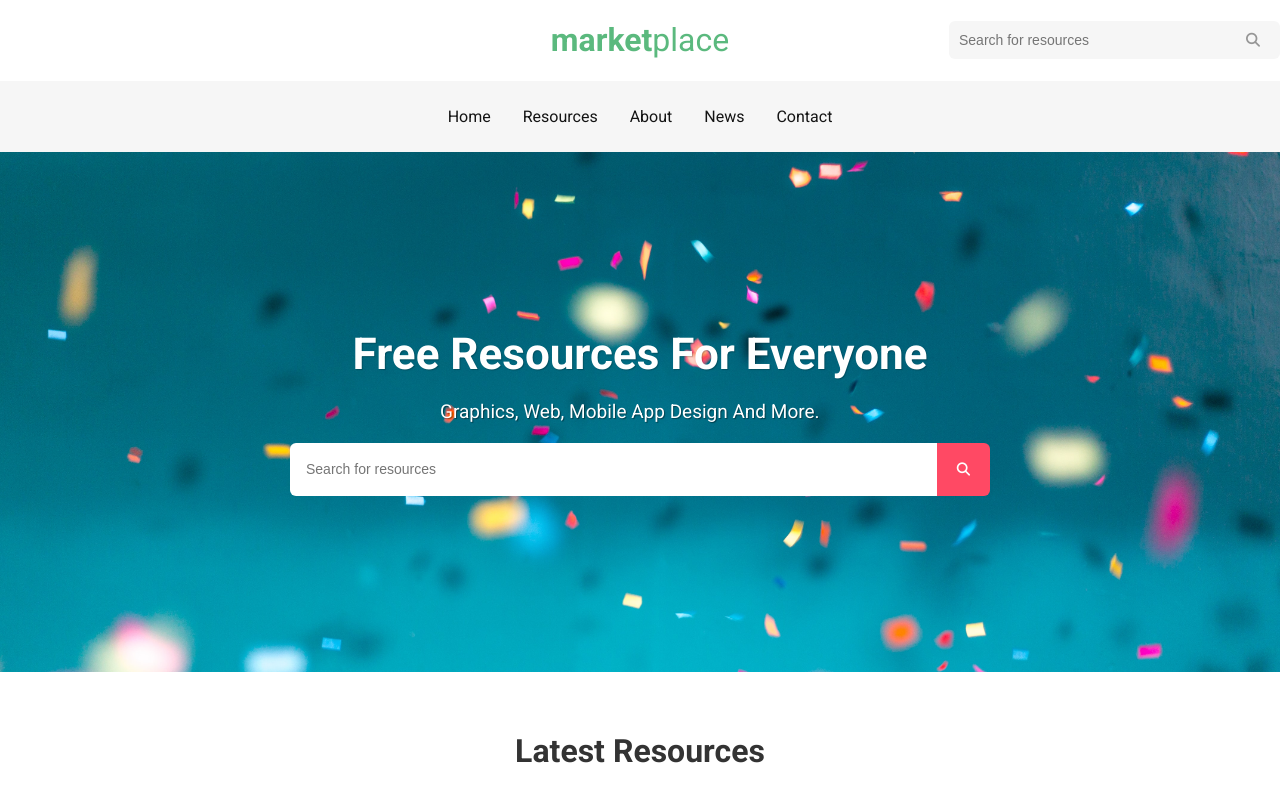
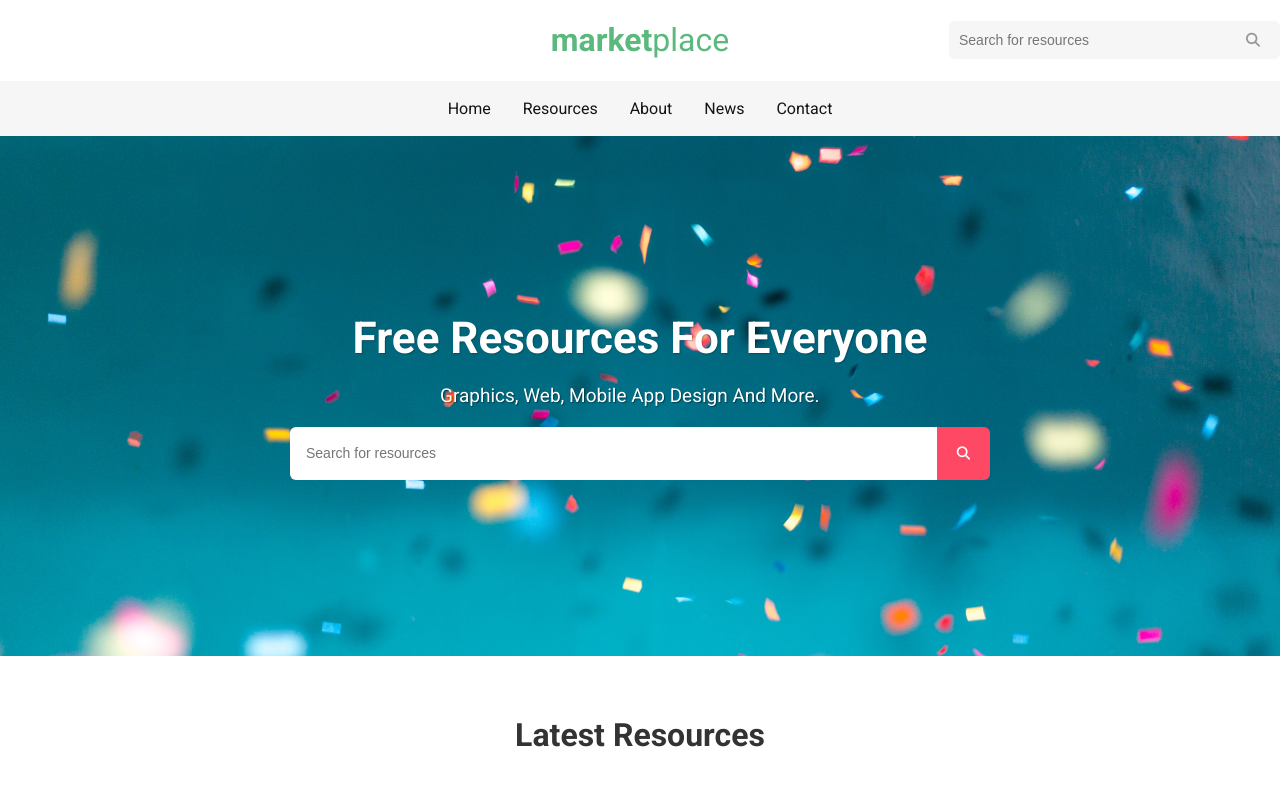
Before and after one commit to amjadsh97/marketplace, a plain HTML site: page index.html in a window 1280 px wide. Shown: the top 791 px of the page. Drawn offline with Linux system fonts and the light colour scheme.

Commit message:
edit nav-bar

```diff
--- a/styles/nav-bar.css
+++ b/styles/nav-bar.css
@@ -77,8 +77,8 @@ body {
     background-color: #f6f6f6;
     margin-top: 0;
     margin-bottom: 0;
-    padding-top: 16px;
-    padding-bottom: 16px;
+    padding-top: 8px;
+    padding-bottom: 8px;
 }
 
 .nav-bar__list__item:not(:last-child) {
```
